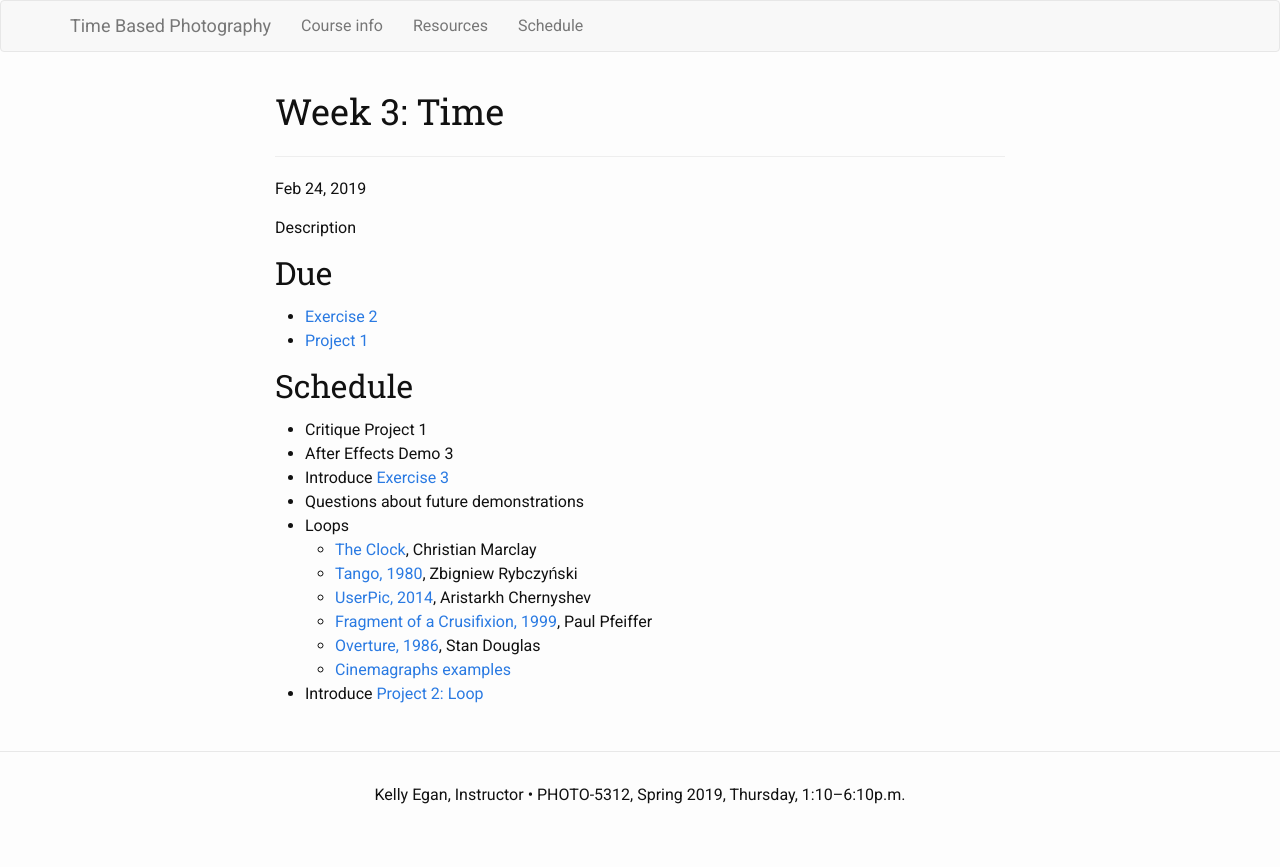
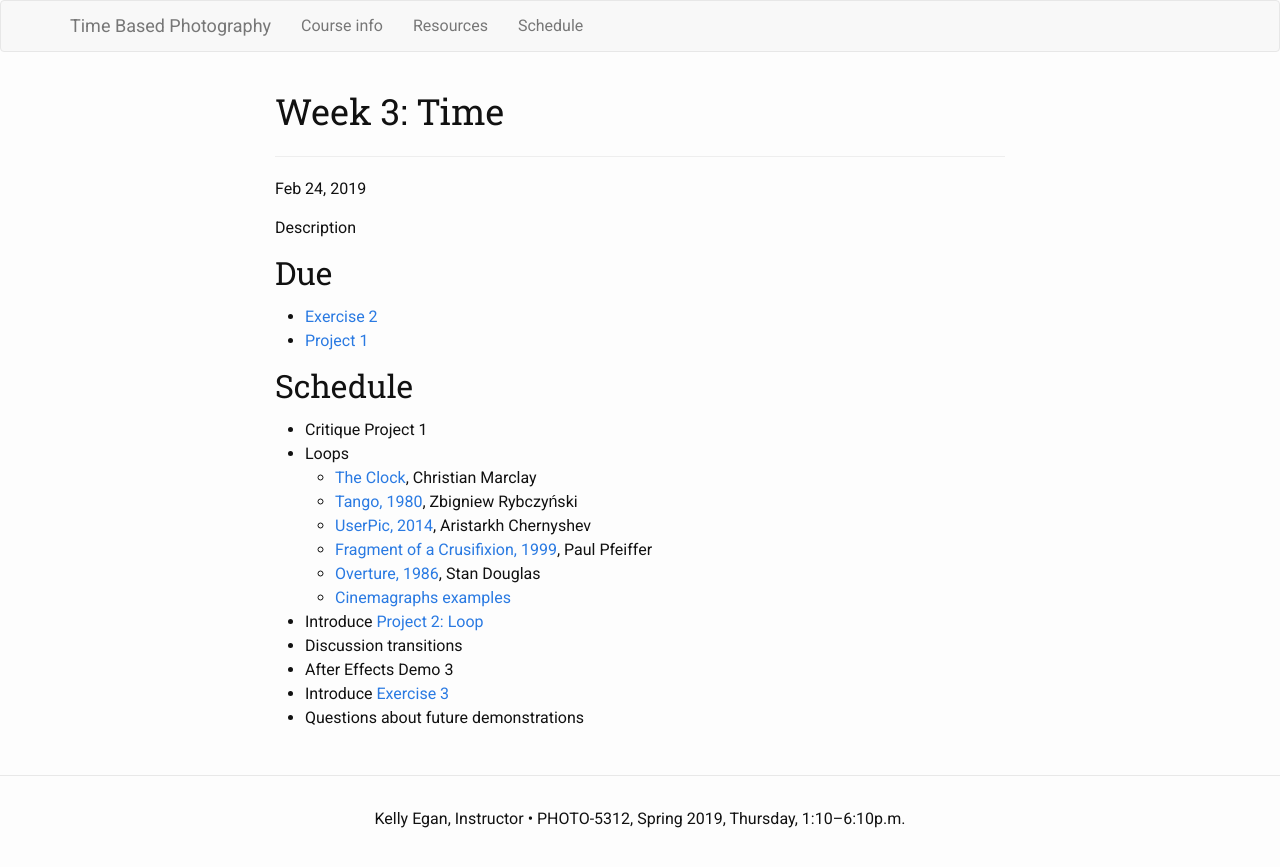
Before and after one commit to kellyegan/StillMoving, a Jekyll site: the page built from _posts/2019-02-24-Time.md, in a window 1280 px wide. Shown: the top 867 px of the page. Built offline with Jekyll 4.4.1, drawn with Linux system fonts in a browser that asks for light colours; part of the change alters nothing that is shown.

Commit message:
Update schedule Week 3

```diff
--- a/_posts/2019-02-24-Time.md
+++ b/_posts/2019-02-24-Time.md
@@ -14,9 +14,6 @@ Description
 ## Schedule
 
 * Critique Project 1
-* After Effects Demo 3
-* Introduce [Exercise 3]({{ site.baseurl }}/Assignments/Exercise-3.html)
-* Questions about future demonstrations
 * Loops
   * [The Clock](https://www.youtube.com/watch?v=xp4EUryS6ac), Christian Marclay
   * [Tango, 1980](https://vimeo.com/90339479), Zbigniew Rybczyński
@@ -25,3 +22,7 @@ Description
   * [Overture, 1986](https://theorynow.blogspot.com/2008/04/postnarrative-structure.html), Stan Douglas
   * [Cinemagraphs examples](https://www.youtube.com/watch?v=ydyGiq7hnOg)
 * Introduce [Project 2: Loop]({{ site.baseurl }}/Assignments/Project-2.html)
+* Discussion transitions
+* After Effects Demo 3
+* Introduce [Exercise 3]({{ site.baseurl }}/Assignments/Exercise-3.html)
+* Questions about future demonstrations
```
